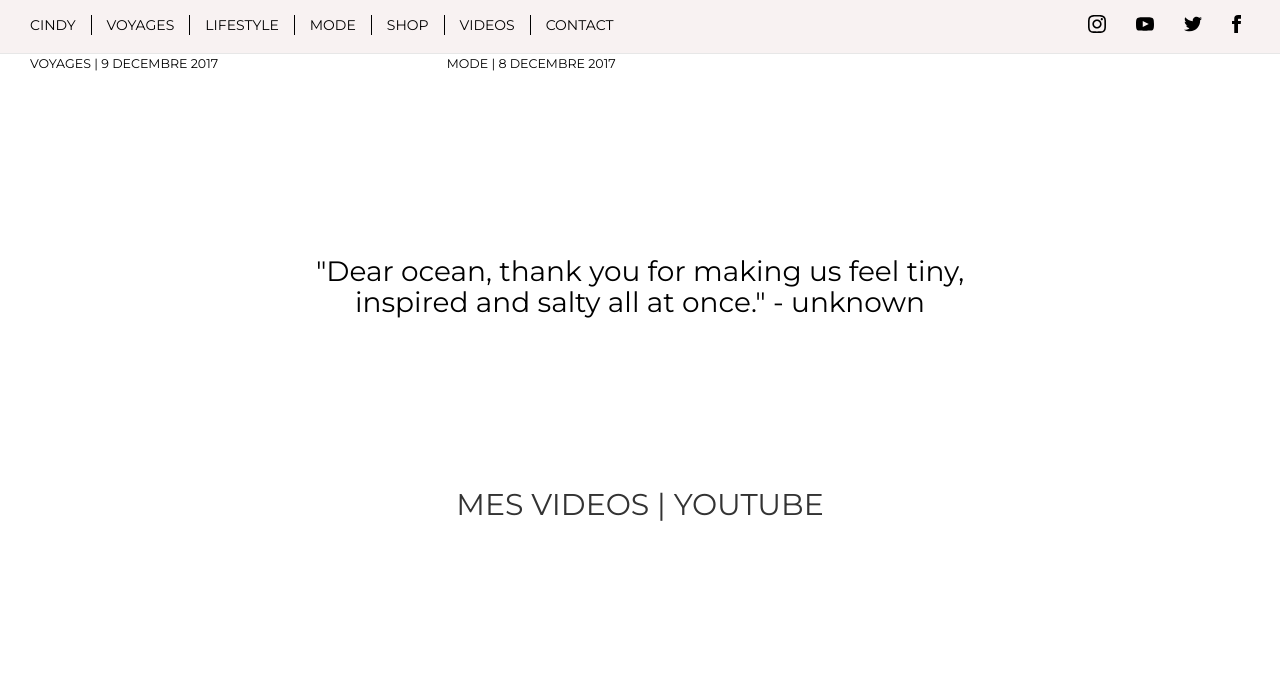
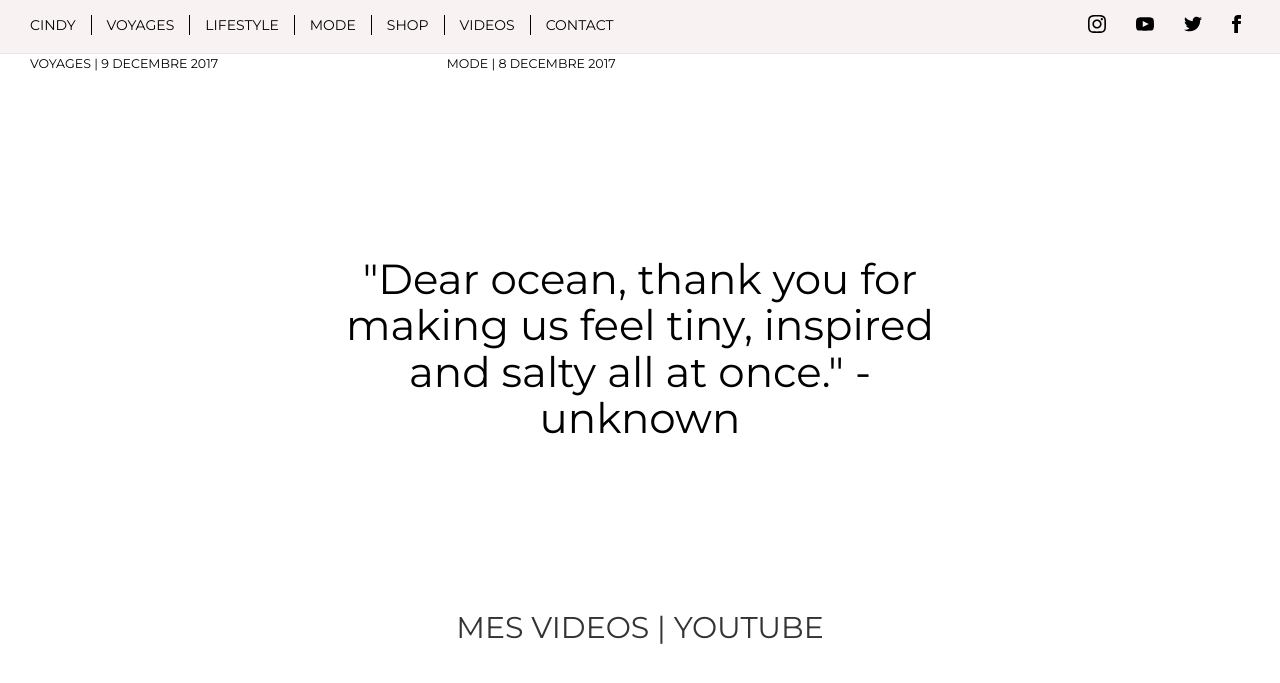
Before and after one commit to lpboucher/cindy-cournoyer, a Jekyll site: the page built from _pages/home.md, in a window 1280 px wide and 900 px high, scrolled down 2733 px. Shown: the top 683 px of the window. Built offline with Jekyll 4.4.1, drawn with Linux system fonts in a browser that asks for light colours; nearby versions of some CDN libraries; some web fonts are replaced; comment, search, counter and statistics services are not loaded.

Commit message:
increased font size given new font

```diff
--- a/assets/css/3-sections/_quote.sass
+++ b/assets/css/3-sections/_quote.sass
@@ -4,5 +4,5 @@
             padding: 100px
 
             h1
-                font-size: 2em
+                font-size: 3em
                 color: $mainfontcolor
```
